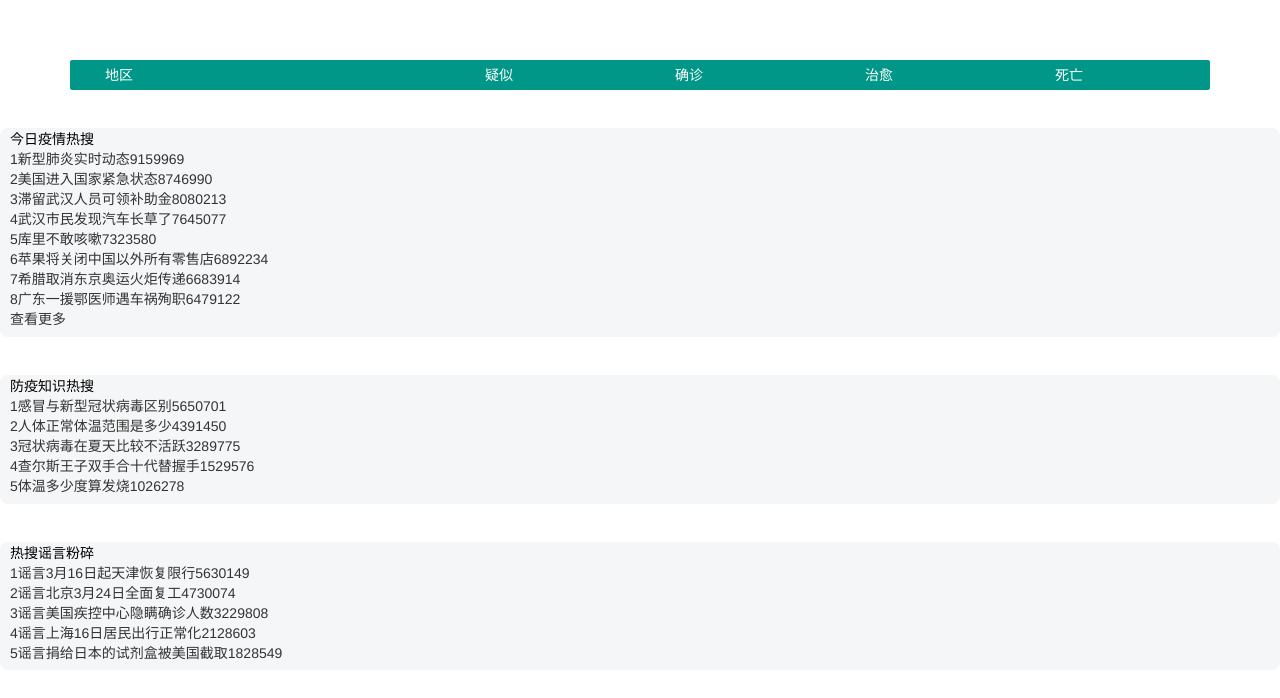
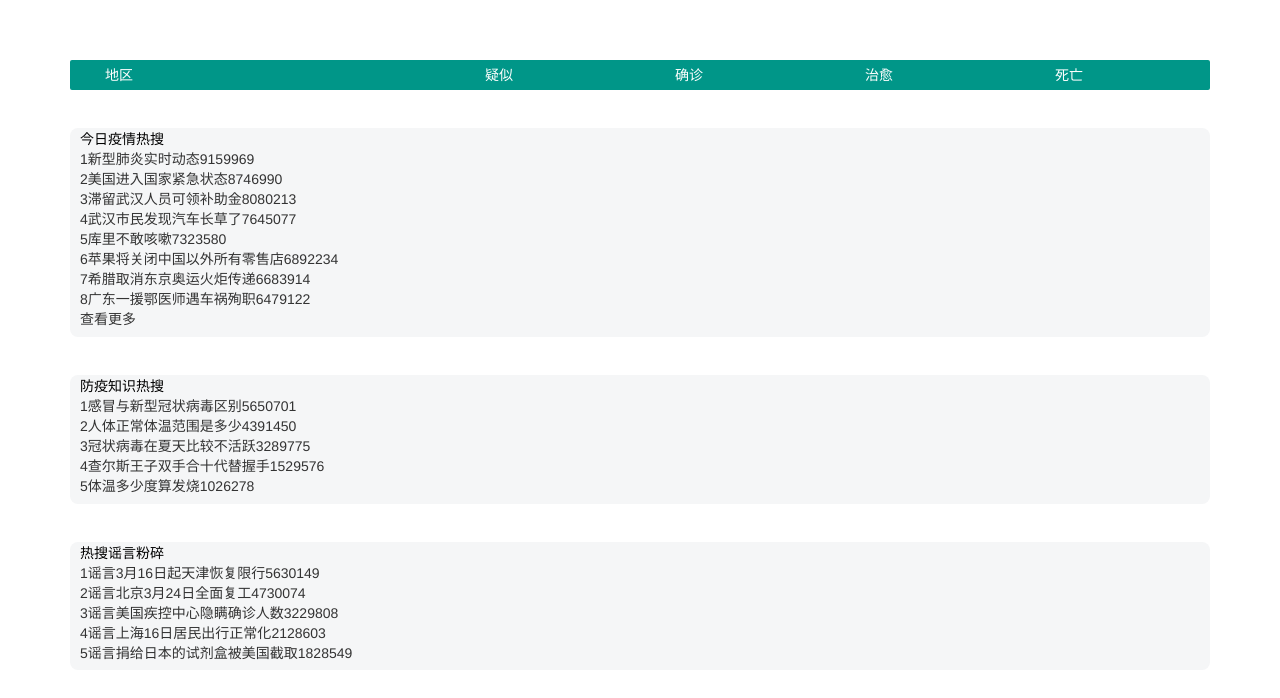
Before and after one commit to WenjieWuzhangquan/InfectStatisticWeb, a plain HTML site: page index.html in a window 1280 px wide. Shown: the part 540-1238 px from the top of the page. Drawn offline with Linux system fonts and the light colour scheme; no server answers.

Commit message:
Update index.html

```diff
--- a/index.html
+++ b/index.html
@@ -57,6 +57,7 @@
         </div>
       </div>
     </div>
+    <div class = "layui-main">
       <div class="VirusHot_1-1-209_32AY4F">
         <header class="VirusHot_1-1-209_3DaguJ">今日疫情热搜</header>
         <section>
@@ -80,6 +81,8 @@
         </section>
         <p class="VirusHot_1-1-209_fTZdJ5"><a data-click="{'act': 'hotword_todaymore_click'}" href="https://voice.baidu.com/act/virussearch/virussearch?from=osari_map&amp;tab=0&amp;infomore=1">查看更多</a></p>
       </div>
+    </div>
+    <div class = "layui-main">
       <div class="VirusHot_1-1-209_32AY4F">
         <header class="VirusHot_1-1-209_3DaguJ">防疫知识热搜</header>
         <section>
@@ -96,6 +99,8 @@
         <div class="VirusHot_1-1-209_2fMOKn"><span class="ItemSort_1-1-209_2MivJL">5</span><span>体温多少度算发烧<span class="VirusHot_1-1-209_3BslNU">1026278</span></span></div></a>
         </section>
       </div>
+    </div>
+    <div class = "layui-main">
       <div class="VirusHot_1-1-209_32AY4F VirusHot_1-1-209_3MnUmn">
         <header class="VirusHot_1-1-209_3DaguJ">热搜谣言粉碎</header>
         <section>
@@ -112,6 +117,7 @@
         <div class="VirusHot_1-1-209_2fMOKn"><span class="ItemSort_1-1-209_2MivJL">5</span><span class="Label_1-1-209_HrFA1x Label_1-1-209_2PWmgz Label_1-1-209_2hJLTc">谣言</span><span>捐给日本的试剂盒被美国截取<span class="VirusHot_1-1-209_3BslNU">1828549</span></span></div></a>
         </section>
       </div>
+    </div>
     <script type="layui/layui.js">
     </script>
     <script type="text/javascript">
```
